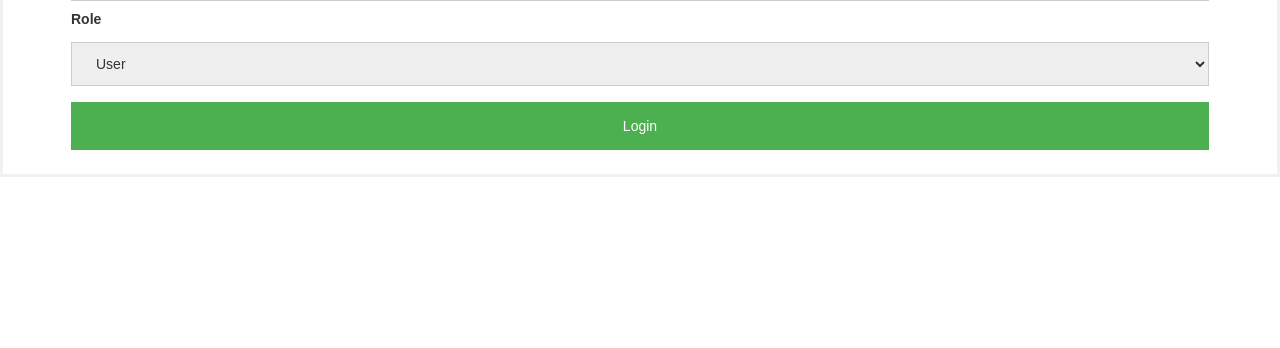
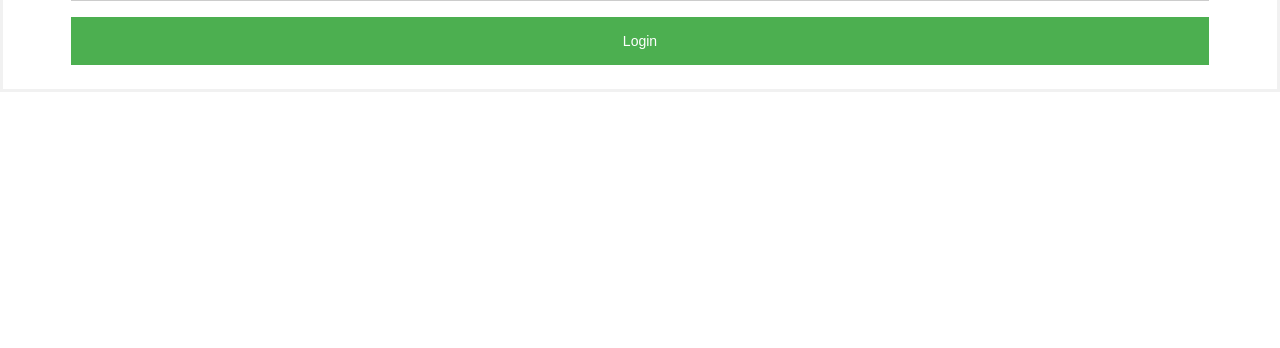
Before and after one commit to cmsnoc93/Hiring-Portal, a Flask app: template templates/login.html in a window 1280 px wide. Shown: the part 420-768 px from the top of the page. Run offline with Flask 2, Linux system fonts and the light colour scheme; the template is opened without the code that fills it, so the values that code supplies are empty; some libraries are stand-ins or nearby versions; some web fonts are replaced.

Commit message:
Pre-demo v1

```diff
--- a/app.py
+++ b/app.py
@@ -40,7 +40,7 @@ def add_opening():
 @app.route('/login', methods=['GET', 'POST'])
 def login():
 
-    if session['logged_in']:
+    if session and session['logged_in']:
         return redirect(url_for('landing'))
 
     m = dict()
@@ -55,16 +55,17 @@ def login():
         if (request.form['username'] in m.keys()):
                 if (m[request.form['username']] == request.form['password']):
                     session['logged_in'] = True
-                    session['role'] = request.form['role']
+                    session['role'] = 'Admin'
                     session['username'] = request.form['username']
                     return redirect(url_for('landing'))
                 else:
                     flash("Invalid Password", 'log_msg')
                     return redirect(url_for('login'))
         else:
-            error = "Invalid Credentials"
-            flash(error, 'log_msg')
-            redirect(url_for('login'))
+            session['logged_in'] = True
+            session['role'] = 'User'
+            session['username'] = request.form['username']
+            redirect(url_for('landing'))
 
 
     return redirect(url_for('login'))
--- a/templates/login.html
+++ b/templates/login.html
@@ -95,11 +95,6 @@ span.psw {
     <label for="password"><b>Password</b></label>
     <input type="password" placeholder="Password" name="password" required>
 
-    <label for="role"><b>Role</b></label>
-        <select name= "role">
-            <option value="User">User</option>
-            <option value="Admin">Admin</option>
-        </select>
     <button type="submit">Login</button>
   </div>
 </form>
```
